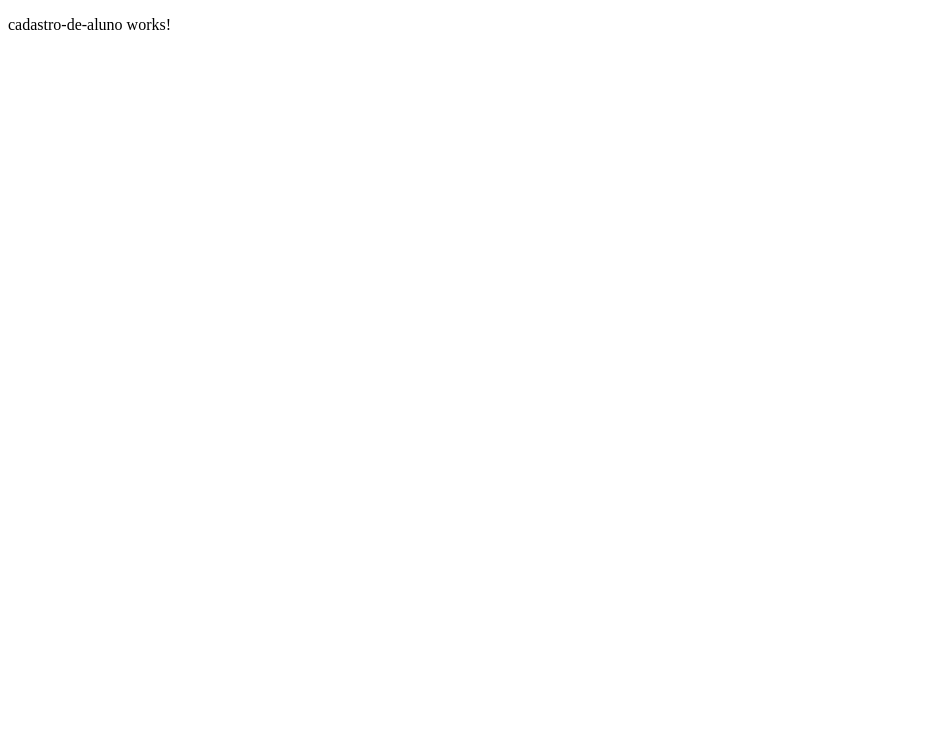
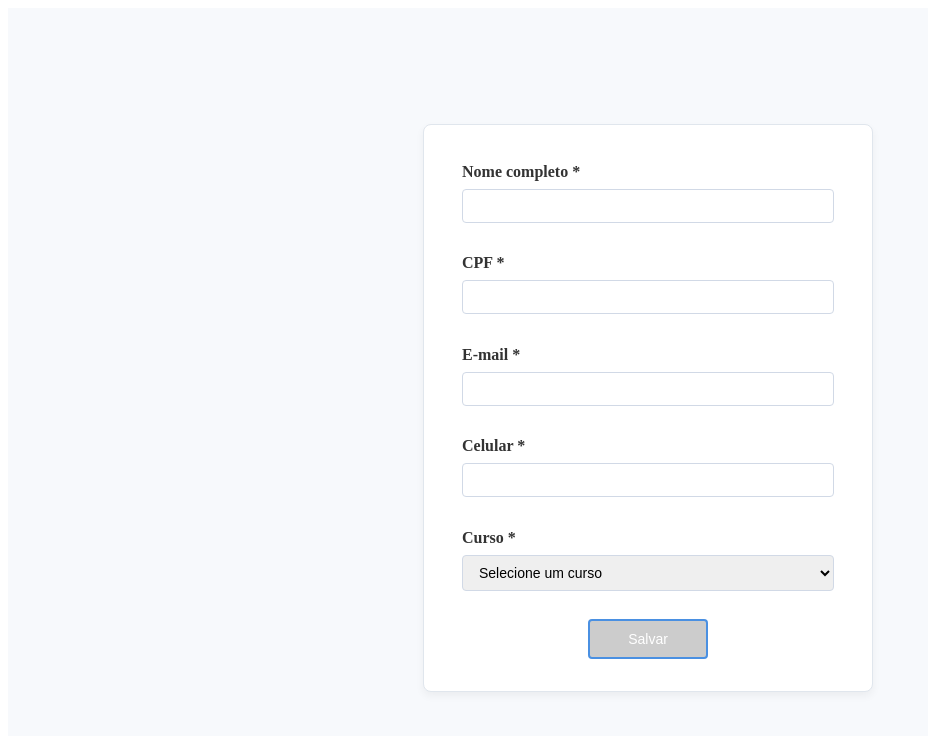
Before and after one commit to lucascarnu/m2_s07e8_exercicio_semanal, an Angular app: page /cadastro-aluno in a window 1280 px wide. Shown: the top 736 px of the page, without its empty margins (0-928 px from the left). Built offline with nearby package versions, Linux system fonts and the light colour scheme.

Commit message:
Ex. 04- Criação da tela de cadastro de alunos

```diff
--- a/src/app/app.routes.ts
+++ b/src/app/app.routes.ts
@@ -4,6 +4,7 @@ import { LoginComponent } from './login/login.component';
 import { AlunosComponent } from './alunos/alunos.component';
 import { CadastroDeAlunoComponent } from './cadastro-de-aluno/cadastro-de-aluno.component';
 import { DisciplinasComponent } from './disciplinas/disciplinas.component';
+import { ListagemUsuariosComponent } from './listagem-usuarios/listagem-usuarios.component';
 
 export const routes: Routes = [
   {
@@ -26,4 +27,8 @@ export const routes: Routes = [
     path: 'disciplinas',
     component: DisciplinasComponent,
   },
+  {
+    path: 'listagem-usuarios',
+    component: ListagemUsuariosComponent,
+  },
 ];
--- a/src/app/cadastro-de-aluno/cadastro-de-aluno.component.html
+++ b/src/app/cadastro-de-aluno/cadastro-de-aluno.component.html
@@ -1 +1,46 @@
-<p>cadastro-de-aluno works!</p>
+<div class="cadastro-aluno">
+  <form [formGroup]="formCadastroAluno" (ngSubmit)="salvarAluno()">
+    <fieldset>
+      <label>Nome completo *</label>
+      <input type="text" formControlName="nomeCompleto" />
+      <div *ngIf="isFieldInvalid('nomeCompleto')">
+        <span>Preenchimento obrigatório</span>
+      </div>
+    </fieldset>
+    <fieldset>
+      <label>CPF *</label>
+      <input type="text" formControlName="cpf" />
+      <div *ngIf="isFieldInvalid('cpf')">
+        <span>Preenchimento obrigatório</span>
+      </div>
+    </fieldset>
+    <fieldset>
+      <label>E-mail *</label>
+      <input type="text" formControlName="email" />
+      <div *ngIf="isFieldInvalid('email')">
+        <span>Preenchimento obrigatório</span>
+      </div>
+    </fieldset>
+    <fieldset>
+      <label>Celular *</label>
+      <input type="text" formControlName="celular" />
+      <div *ngIf="isFieldInvalid('celular')">
+        <span>Preenchimento obrigatório</span>
+      </div>
+    </fieldset>
+    <fieldset>
+      <label>Curso *</label>
+      <select formControlName="curso">
+        <option value="" disabled selected>Selecione um curso</option>
+        <option *ngFor="let curso of cursos" [value]="curso">{{ curso }}</option>
+      </select>
+      <div *ngIf="isFieldInvalid('curso')">
+        <span>Preenchimento obrigatório</span>
+      </div>
+    </fieldset>
+
+    <div class="botoes">
+      <button type="submit" class="salvar" [disabled]="formCadastroAluno.invalid">Salvar</button>
+    </div>
+  </form>
+</div>
--- a/src/app/cadastro-de-aluno/cadastro-de-aluno.component.scss
+++ b/src/app/cadastro-de-aluno/cadastro-de-aluno.component.scss
@@ -0,0 +1,85 @@
+.cadastro-aluno {
+  width: 100vw;
+  height: 100vh;
+  display: flex;
+  justify-content: center;
+  align-items: center;
+  background-color: #f7f9fc;
+
+  form {
+    border: 1px solid #e0e6ed;
+    box-shadow: 0 4px 8px rgba(0, 0, 0, 0.05);
+    border-radius: 8px;
+    padding: 32px 24px;
+    background-color: #ffffff;
+    max-width: 400px;
+    width: 100%;
+
+    fieldset {
+      border: none;
+      display: flex;
+      flex-direction: column;
+      margin-bottom: 16px;
+
+      label {
+        margin-bottom: 8px;
+        font-weight: bold;
+        color: #333;
+      }
+
+      input,
+      select {
+        padding: 8px 12px;
+        border: 1px solid #d1d9e6;
+        border-radius: 4px;
+        font-size: 14px;
+        transition: border-color 0.3s;
+
+        &:focus {
+          border-color: #a0c4ff;
+          outline: none;
+        }
+      }
+
+      div {
+        margin-top: 4px;
+        color: #e74c3c;
+        font-size: 12px;
+      }
+    }
+
+    .botoes {
+      display: flex;
+      justify-content: center;
+      margin-top: 18px;
+
+      button {
+        width: 120px;
+        height: 40px;
+        border-radius: 4px;
+        font-size: 14px;
+        transition: background-color 0.3s, border-color 0.3s, transform 0.3s;
+
+        &:hover {
+          cursor: pointer;
+          transform: scale(1.05);
+        }
+
+        &:disabled {
+          cursor: not-allowed;
+          background-color: #ccc;
+        }
+      }
+
+      .salvar {
+        border: 2px solid #4a90e2;
+        background-color: #4a90e2;
+        color: #fff;
+
+        &:hover {
+          background-color: #357abd;
+        }
+      }
+    }
+  }
+}
--- a/src/app/cadastro-de-aluno/cadastro-de-aluno.component.ts
+++ b/src/app/cadastro-de-aluno/cadastro-de-aluno.component.ts
@@ -1,12 +1,50 @@
-import { Component } from '@angular/core';
+import { Component, OnInit } from '@angular/core';
+import { FormGroup, FormControl, Validators, ReactiveFormsModule } from '@angular/forms';
+import { CommonModule } from '@angular/common';
+import { Router } from '@angular/router';
 
 @Component({
   selector: 'app-cadastro-de-aluno',
   standalone: true,
-  imports: [],
+  imports: [ReactiveFormsModule, CommonModule],
   templateUrl: './cadastro-de-aluno.component.html',
-  styleUrl: './cadastro-de-aluno.component.scss'
+  styleUrls: ['./cadastro-de-aluno.component.scss'],
 })
-export class CadastroDeAlunoComponent {
+export class CadastroDeAlunoComponent implements OnInit {
+  formCadastroAluno!: FormGroup;
+  cursos: string[] = ['Curso 1', 'Curso 2', 'Curso 3']; // Lista de cursos para o select
 
+  constructor(private router: Router) {}
+
+  ngOnInit(): void {
+    this.formCadastroAluno = new FormGroup({
+      nomeCompleto: new FormControl('', Validators.required),
+      cpf: new FormControl('', Validators.required),
+      email: new FormControl('', [Validators.required, Validators.email]),
+      celular: new FormControl('', Validators.required),
+      curso: new FormControl('', Validators.required),
+    });
+  }
+
+  isFieldInvalid(fieldName: string): boolean {
+    const field = this.formCadastroAluno.get(fieldName);
+    return !!field && field.invalid && (field.dirty || field.touched);
+  }
+
+  salvarAluno() {
+    if (this.formCadastroAluno.valid) {
+      const aluno = this.formCadastroAluno.value;
+      this.salvarNoLocalStorage(aluno);
+      console.log('Usuário salvo com sucesso');
+      this.router.navigate(['/listagem-usuarios']);
+    } else {
+      window.alert('Por favor, preencha todos os campos obrigatórios');
+    }
+  }
+
+  salvarNoLocalStorage(aluno: any) {
+    const alunos = JSON.parse(localStorage.getItem('alunos') || '[]');
+    alunos.push(aluno);
+    localStorage.setItem('alunos', JSON.stringify(alunos));
+  }
 }
--- /dev/null
+++ b/src/app/listagem-usuarios/listagem-usuarios.component.html
@@ -0,0 +1 @@
+<p>listagem-usuarios works!</p>
```
Also changed, not shown: src/app/listagem-usuarios/listagem-usuarios.component.ts (added, +12 -0 lines), src/app/listagem-usuarios/listagem-usuarios.component.scss (added), 1 other file (tests, documents, lock files or other folders).
